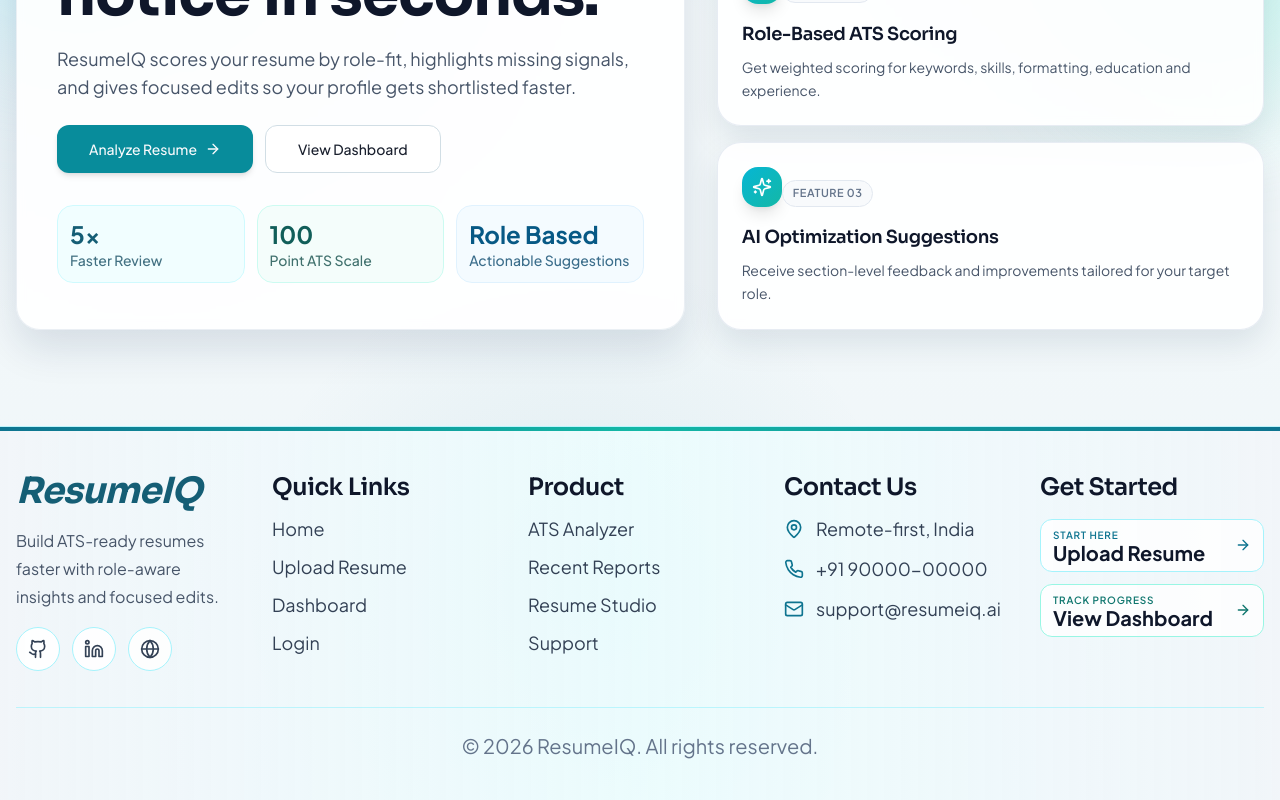
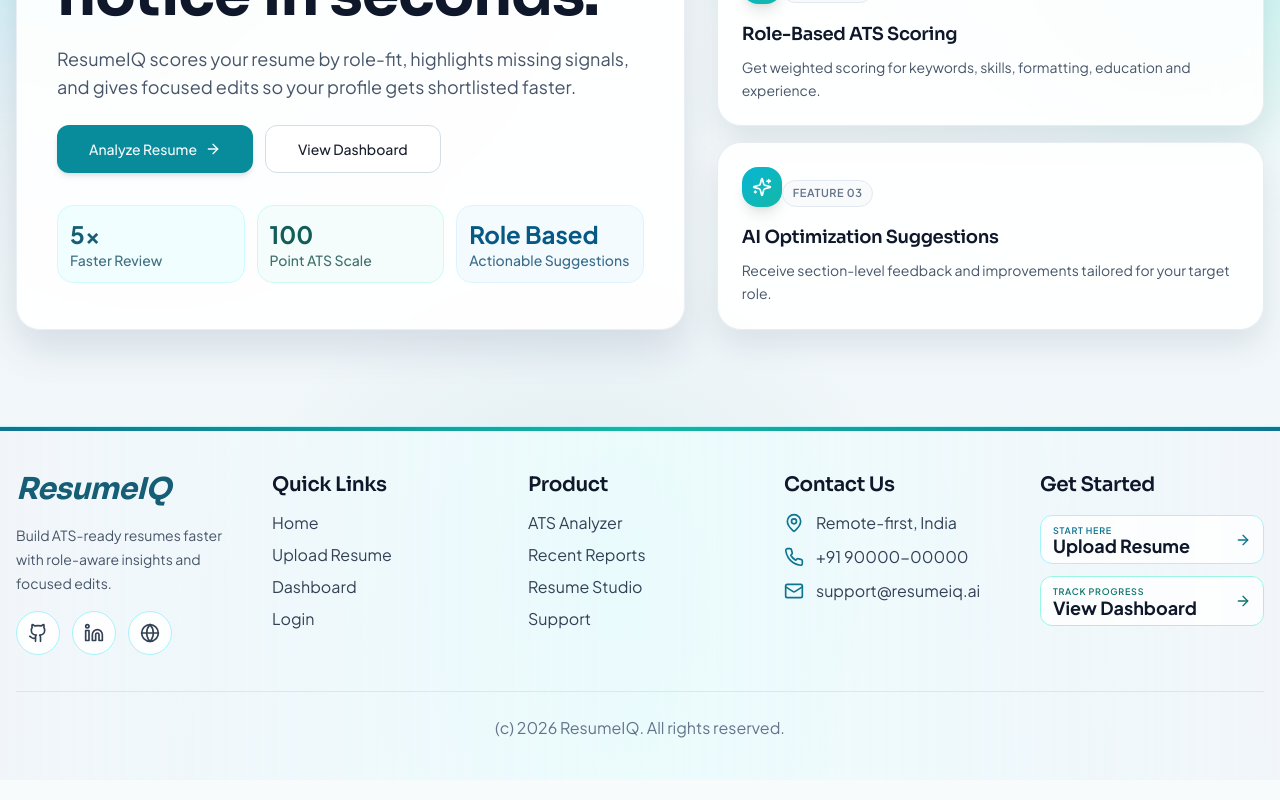
Before and after one commit to sourav81R/ResumeIQ, a Next.js app: page / in a window 1280 px wide. Shown: the part 379-1179 px from the top of the page. Built offline with nearby package versions, Linux system fonts and the light colour scheme; no server answers.

Commit message:
update footer section

```diff
--- a/components/SiteFooter.tsx
+++ b/components/SiteFooter.tsx
@@ -23,8 +23,8 @@
       <div className="container py-10">
         <div className="grid gap-8 md:grid-cols-2 xl:grid-cols-5">
           <div className="space-y-4 xl:col-span-1">
-            <h3 className="font-display text-4xl font-bold italic tracking-tight text-cyan-800">ResumeIQ</h3>
-            <p className="max-w-xs text-base leading-7 text-slate-600">
+            <h3 className="font-display text-3xl font-bold italic tracking-tight text-cyan-800">ResumeIQ</h3>
+            <p className="max-w-xs text-sm leading-6 text-slate-600">
               Build ATS-ready resumes faster with role-aware insights and focused edits.
             </p>
             <div className="flex items-center gap-3">
@@ -57,8 +57,8 @@
           </div>
 
           <div className="space-y-3">
-            <h4 className="font-display text-2xl font-semibold text-slate-900">Quick Links</h4>
-            <ul className="space-y-2.5 text-lg">
+            <h4 className="font-display text-xl font-semibold text-slate-900">Quick Links</h4>
+            <ul className="space-y-2 text-base">
               {quickLinks.map((item) => (
                 <li key={item.label}>
                   <Link href={item.href} className="transition hover:text-cyan-700">
@@ -70,8 +70,8 @@
           </div>
 
           <div className="space-y-3">
-            <h4 className="font-display text-2xl font-semibold text-slate-900">Product</h4>
-            <ul className="space-y-2.5 text-lg">
+            <h4 className="font-display text-xl font-semibold text-slate-900">Product</h4>
+            <ul className="space-y-2 text-base">
               {productLinks.map((item) => (
                 <li key={item.label}>
                   <Link href={item.href} className="transition hover:text-cyan-700">
@@ -83,8 +83,8 @@
           </div>
 
           <div className="space-y-3">
-            <h4 className="font-display text-2xl font-semibold text-slate-900">Contact Us</h4>
-            <ul className="space-y-3 text-lg">
+            <h4 className="font-display text-xl font-semibold text-slate-900">Contact Us</h4>
+            <ul className="space-y-2.5 text-base">
               <li className="flex items-center gap-3">
                 <MapPin className="h-5 w-5 text-cyan-700" />
                 <span>Remote-first, India</span>
@@ -105,15 +105,15 @@
           </div>
 
           <div className="space-y-4">
-            <h4 className="font-display text-2xl font-semibold text-slate-900">Get Started</h4>
+            <h4 className="font-display text-xl font-semibold text-slate-900">Get Started</h4>
             <div className="space-y-3">
               <Link
                 href="/upload"
                 className="flex items-center justify-between rounded-xl border border-cyan-200 bg-white/80 px-3 py-2 transition hover:border-cyan-400 hover:bg-white"
               >
                 <div>
-                  <p className="text-[10px] font-semibold uppercase tracking-[0.08em] text-cyan-700">Start Here</p>
-                  <p className="text-xl font-bold leading-none text-slate-900">Upload Resume</p>
+                  <p className="text-[9px] font-semibold uppercase tracking-[0.08em] text-cyan-700">Start Here</p>
+                  <p className="text-lg font-bold leading-none text-slate-900">Upload Resume</p>
                 </div>
                 <ArrowRight className="h-4 w-4 text-cyan-700" />
               </Link>
@@ -122,8 +122,8 @@
                 className="flex items-center justify-between rounded-xl border border-teal-200 bg-white/80 px-3 py-2 transition hover:border-teal-400 hover:bg-white"
               >
                 <div>
-                  <p className="text-[10px] font-semibold uppercase tracking-[0.08em] text-teal-700">Track Progress</p>
-                  <p className="text-xl font-bold leading-none text-slate-900">View Dashboard</p>
+                  <p className="text-[9px] font-semibold uppercase tracking-[0.08em] text-teal-700">Track Progress</p>
+                  <p className="text-lg font-bold leading-none text-slate-900">View Dashboard</p>
                 </div>
                 <ArrowRight className="h-4 w-4 text-teal-700" />
               </Link>
@@ -131,8 +131,8 @@
           </div>
         </div>
 
-        <div className="mt-9 border-t border-cyan-200/70 pt-6 text-center text-xl text-slate-500">
-          © {new Date().getFullYear()} ResumeIQ. All rights reserved.
+        <div className="mt-9 border-t border-cyan-200/70 pt-6 text-center text-base text-slate-500">
+          (c) {new Date().getFullYear()} ResumeIQ. All rights reserved.
         </div>
       </div>
     </footer>
```
